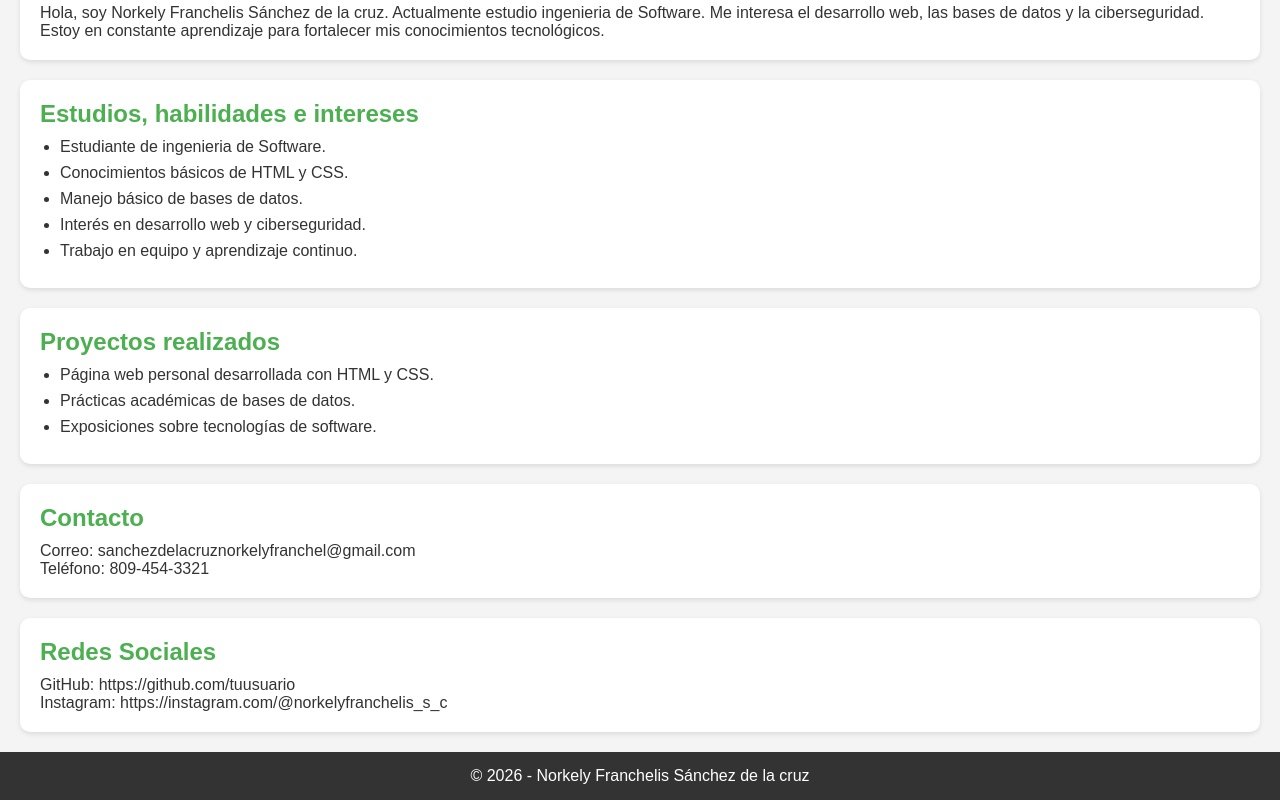
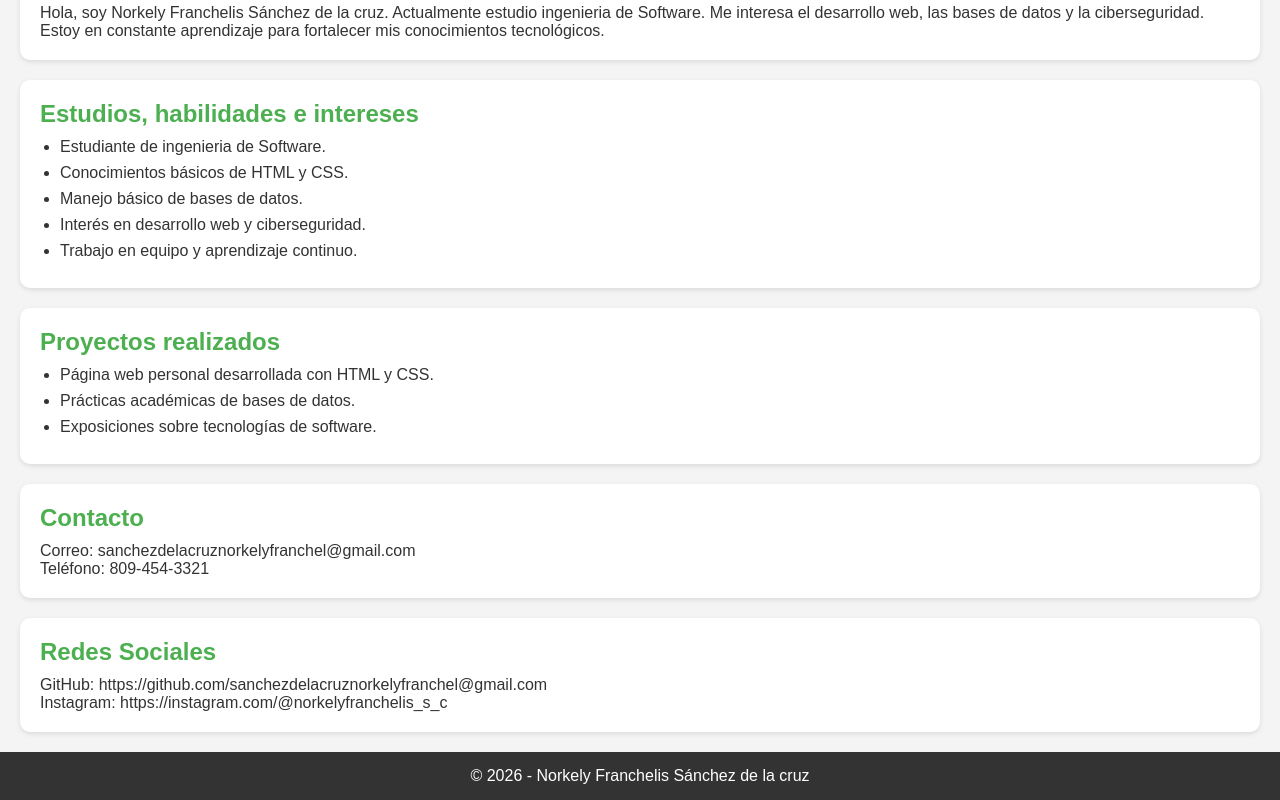
Before and after one commit to sanchezdelacruznorkelyfranchel-svg/Portafolio_personal, a plain HTML site: page index.html in a window 1280 px wide. Shown: the part 353-1153 px from the top of the page. Drawn offline with Linux system fonts and the light colour scheme; files whose address does not match are found by name.

Commit message:
Update index.html

```diff
--- a/index.html
+++ b/index.html
@@ -51,7 +51,7 @@
 
     <section>
         <h2>Redes Sociales</h2>
-        <p>GitHub: https://github.com/tuusuario</p>
+        <p>GitHub: https://github.com/sanchezdelacruznorkelyfranchel@gmail.com</p>
         <p>Instagram: https://instagram.com/@norkelyfranchelis_s_c</p>
     </section>
 
```
